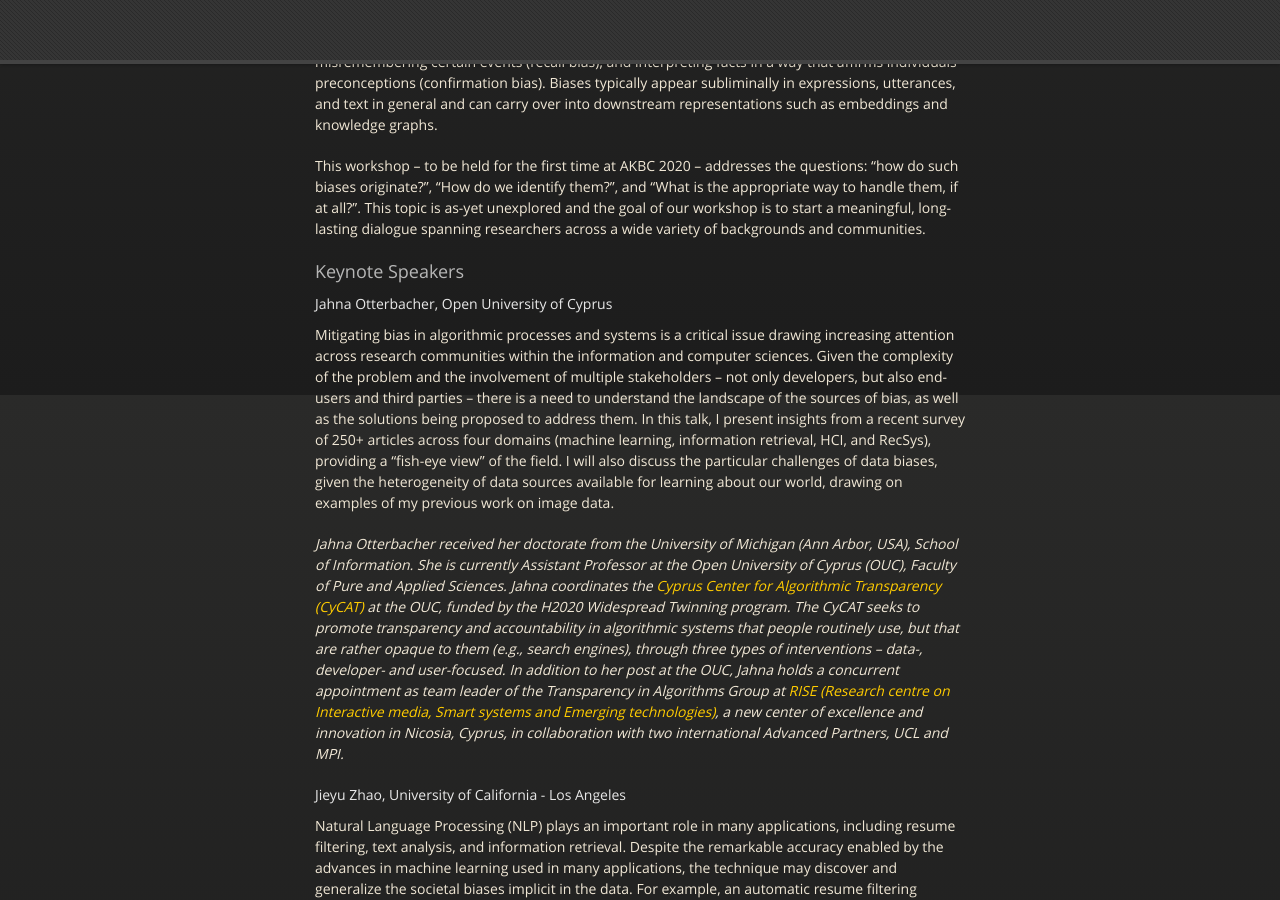
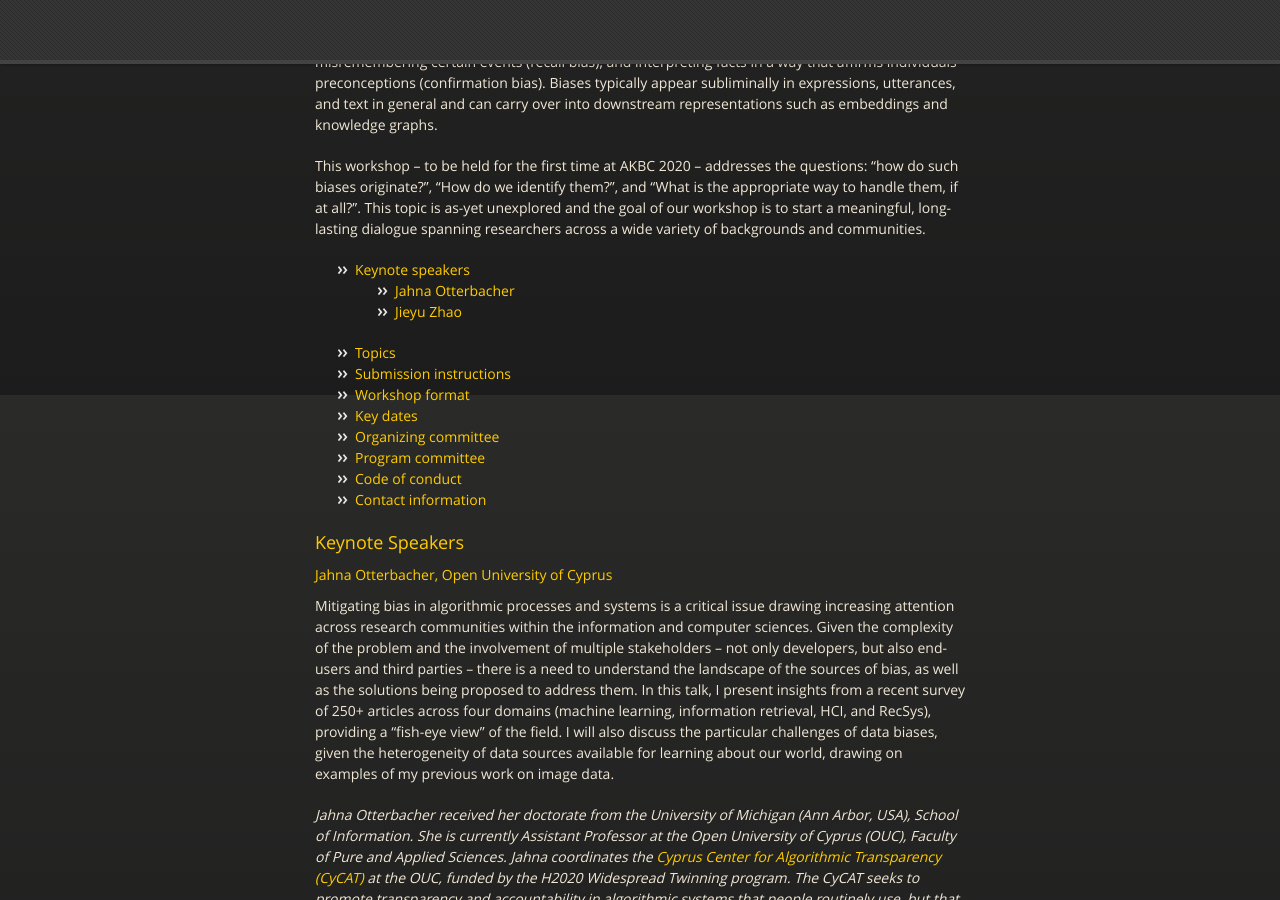
Before and after one commit to kg-bias/kg-bias.github.io, a Jekyll site: the page built from index.md, in a window 1280 px wide and 900 px high, scrolled down 505 px. Built offline with Jekyll 4.4.1, drawn with Linux system fonts in a browser that asks for light colours.

Commit message:
Add anchor links

```diff
--- a/index.md
+++ b/index.md
@@ -2,6 +2,7 @@
 layout: default
 title: KG-BIAS 2020 – Bias in Automatic Knowledge Graph Construction
 ---
+
 
 ### Overview
 Knowledge Graphs (KGs) store human knowledge about the world in structured format, e.g., triples of facts or graphs of entities and relations, to be processed by AI systems. In the past decade, extensive research efforts have gone into constructing and utilizing knowledge graphs for tasks in natural language processing, information retrieval, recommender systems, and more. Once constructed, knowledge graphs are often considered as “gold standard” data sources that safeguard the correctness of other systems. Because the biases inherent to KGs may become magnified and spread through such systems, it is crucial that we acknowledge and address various types of bias in knowledge graph construction.
@@ -11,9 +12,21 @@ Causes of bias include systematic errors due to selecting non-random items (sele
 
 This workshop – to be held for the first time at AKBC 2020 – addresses the questions: “how do such biases originate?”, “How do we identify them?”, and “What is the appropriate way to handle them, if at all?”.  This topic is as-yet unexplored and the goal of our workshop is to start a meaningful, long-lasting dialogue spanning researchers across a wide variety of backgrounds and communities.
 
-### Keynote Speakers
+- <a href="#keynote">Keynote speakers</a>
+  - <a href="#jahna">Jahna Otterbacher</a>
+  - <a href="#jieyu">Jieyu Zhao</a>
+- <a href="#topics">Topics</a>
+- <a href="submission">Submission instructions</a>
+- <a href="format">Workshop format</a>
+- <a href="dates">Key dates</a>
+- <a href="organizers">Organizing committee</a>
+- <a href="pc">Program committee</a>
+- <a href="coc">Code of conduct</a>
+- <a href="contact">Contact information</a>
 
-#### Jahna Otterbacher, Open University of Cyprus
+### <a id="keynote">Keynote Speakers</a>
+
+#### <a id="jahna">Jahna Otterbacher, Open University of Cyprus</a>
 
 Mitigating bias in algorithmic processes and systems is a critical issue drawing increasing
 attention across research communities within the information and computer sciences. Given
@@ -38,13 +51,13 @@ Group at [RISE (Research centre on Interactive media, Smart systems and Emerging
 technologies)](https://www.rise.org.cy/en-gb/research/research-groups/), a new center of excellence and innovation in Nicosia, Cyprus, in collaboration
 with two international Advanced Partners, UCL and MPI._
 
-#### Jieyu Zhao, University of California - Los Angeles
+#### <a id="jieyu">Jieyu Zhao, University of California - Los Angeles</a>
 
 Natural Language Processing (NLP) plays an important role in many applications, including resume filtering, text analysis, and information retrieval. Despite the remarkable accuracy enabled by the advances in machine learning used in many applications, the technique may discover and generalize the societal biases implicit in the data. For example, an automatic resume filtering system may unconsciously select candidates based on their gender and race due to implicit associations between applicant names and job titles, causing the societal disparity discovered by researchers. Various laws and policies have been designed to ensure social equality and diversity. However, there is no such mechanism for a machine learning model for sensitive applications. My research analyzes the potential stereotypes in various machine learning models and develops computational approaches to enhance fairness in a wide range of NLP applications. The broader impact of my research aligns with one the concerns of machine learning community: how can we do AI for (social) good.
 
 _Jieyu is a PhD candidate in the department of Computer Science at UCLA advised by Prof. Kai-Wei Chang. Her research interest lies in fairness of ML/NLP models. Their previous paper was awarded the EMNLP Best Long Paper Award (2017). More detail can be found at [her personal website](https://jyzhao.net/)._
 
-### Topics
+### <a id="topics">Topics</a>
 Topics of interest include, but are not limited to:
 * Ethics, bias, and fairness
 * Qualitatively and quantitatively defining types of bias
@@ -65,15 +78,15 @@ Topics of interest include, but are not limited to:
   * Diversification of information sources
   * Provenance and traceability
 
-### Submission Instructions
+### <a id="submission">Submission Instructions</a>
 Submission files should not exceed 8 pages with additional pages allowed for references. Reviews are double-blind; author names and affiliations must be removed. All submissions must be written in English and submitted as PDF files formatted using the sigconf template: https://www.acm.org/publications/proceedings-template.
 
 Submissions should be made electronically through <a href="https://easychair.org/conferences/?conf=kgbias2020">Easychair</a>.
 
-### Workshop format
+### <a id="format">Workshop format</a>
 We accept position papers, short papers, and full papers. Both ongoing and already published work is welcomed, and we will offer authors the option of having their paper included in the workshop proceedings. More details regarding the actual format and schedule of the workshop will be announced closer to the workshop date.
 
-### Important Dates
+### <a id="dates">Important Dates</a>
 
 If you want your contribution to appear in proceedings:
 * Submission deadline: ~~May 4~~ **May 11**
@@ -89,7 +102,7 @@ KG-BIAS 2020 workshop: June 24 or 25
 
 All deadlines are 11:59 PM, in the AoE (Anywhere on Earth) timezone
 
-### Organizing committee
+### <a id="organizers">Organizing committee</a>
 * Edgar Meij, Bloomberg
 * Tara Safavi, University of Michigan
 * Chenyan Xiong, Microsoft Research AI
@@ -97,7 +110,7 @@ All deadlines are 11:59 PM, in the AoE (Anywhere on Earth) timezone
 * Gianluca Demartini, University of Queensland
 * Fatma Özcan, IBM Research
 
-### Program Committee
+### <a id="pc">Program Committee</a>
 * Guillaume Bouchard (Facebook AI)
 * Soumen Chakrabarti (IIIT Bombay)
 * David Corney (Full Fact)
@@ -114,8 +127,8 @@ All deadlines are 11:59 PM, in the AoE (Anywhere on Earth) timezone
 * Fabrizio Silvestri (Facebook AI)
 * Emine Yilmaz (University College London)
 
-### Code of Conduct
+### <a id="coc">Code of Conduct</a>
 Our workshop adheres to all principles and guidelines specified in the <a href="https://www.acm.org/code-of-ethics" target="_blank">ACM Code of Ethics and Professional Conduct</a>.
 
-### Contact information
+### <a id="contact">Contact information</a>
 You can find us at <a href="https://kg-bias.github.io/">https://kg-bias.github.io</a> and contact us at <a href="mailto:kg-bias@googlegroups.com">kg-bias@googlegroups.com</a>.
```
